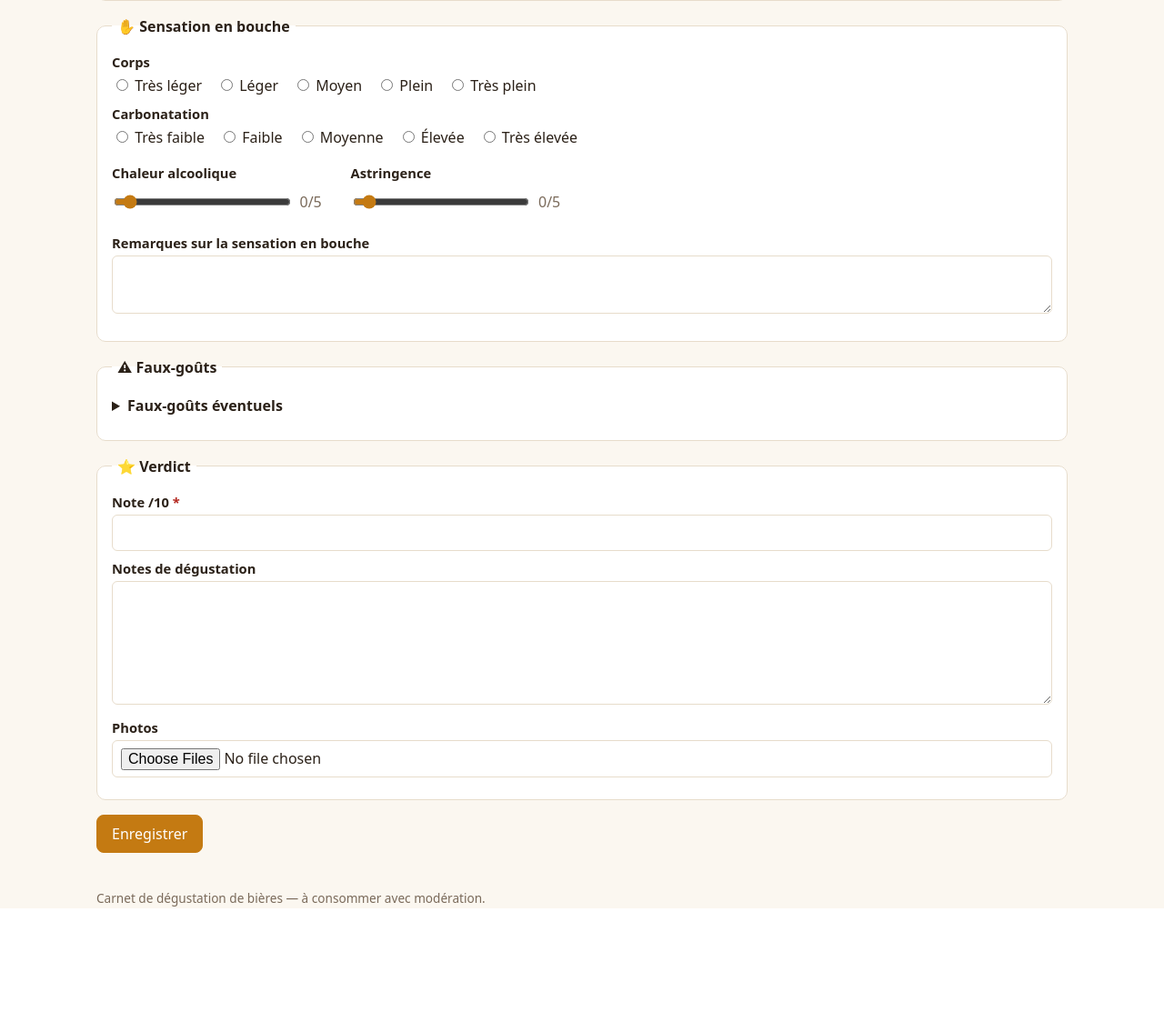
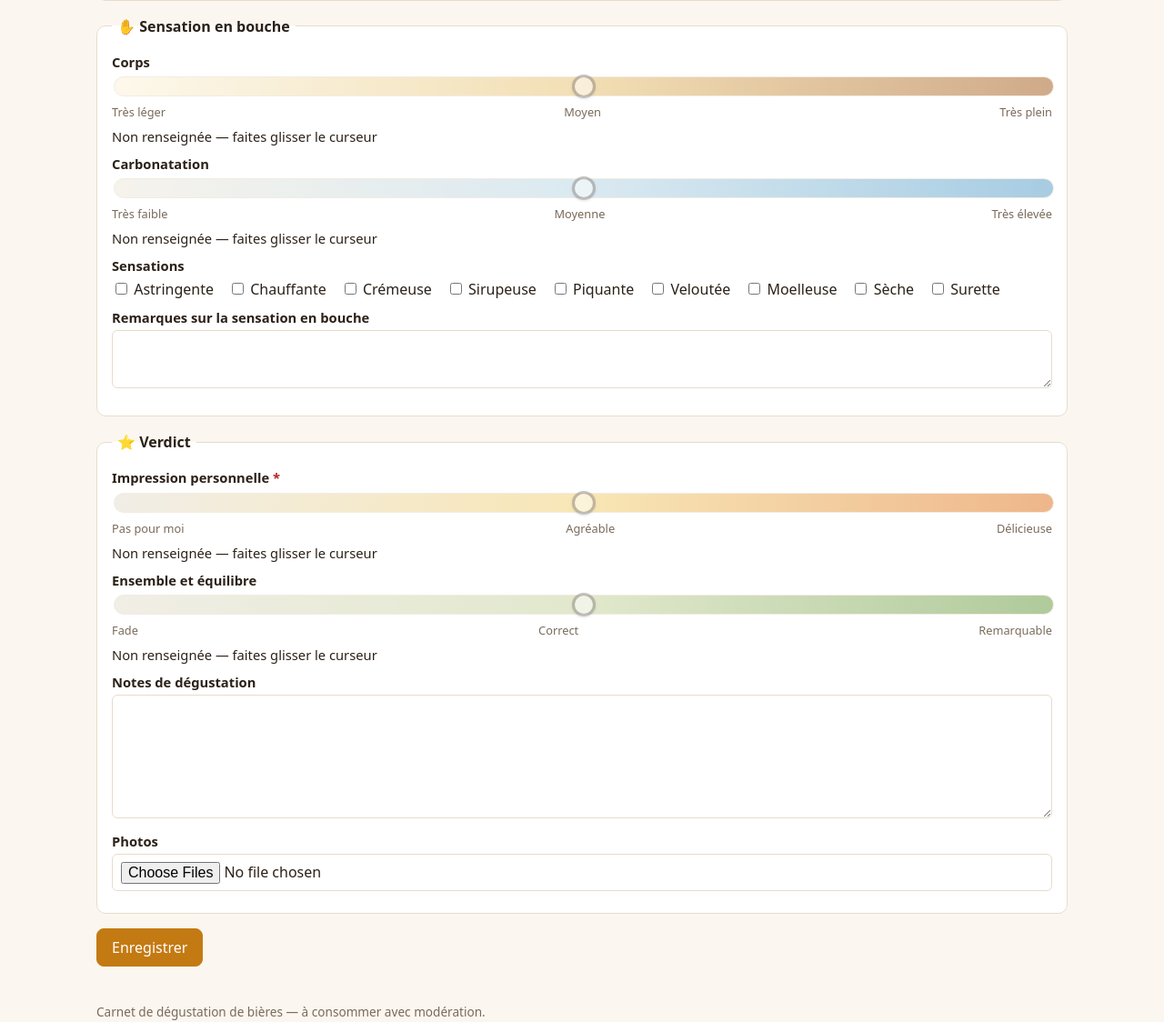
Before and after one commit to trahay/ZythoLog, a Django app: page /degustations/nouvelle/ in a window 1280 px wide. Shown: the part 2082-3206 px from the top of the page at 91% size. Before the commit the page ends 3081 px from the top, so only its background shows below. Run offline with Django 5.2, Linux system fonts and the light colour scheme; data that the repository does not hold is empty.

Commit message:
Sensation en bouche et verdict sur des curseurs à 5 points
- Corps et carbonatation en curseurs ; chaleur alcoolique et astringence
  remplacées par des cases à cocher « Sensations ».
- Retrait de la partie faux-goûts.
- Verdict : « Impression personnelle » (1–5) remplace la note /10
  (anciennes notes converties) ; ajout de « Ensemble et équilibre ».

Co-Authored-By: Claude Opus 5.5 <noreply@anthropic.com>

```diff
--- a/tastings/forms.py
+++ b/tastings/forms.py
@@ -19,20 +19,6 @@ class MultipleImageField(forms.ImageField):
         if isinstance(data, (list, tuple)):
             return [single(d, initial) for d in data]
         return [single(data, initial)] if data else []
-
-
-class RangeInput(forms.NumberInput):
-    input_type = "range"
-    template_name = "tastings/widgets/range.html"
-
-    def __init__(self, labels, attrs=None):
-        self.labels = labels
-        super().__init__(attrs={"min": 0, "max": 5, "step": 1, **(attrs or {})})
-
-    def get_context(self, name, value, attrs):
-        ctx = super().get_context(name, value, attrs)
-        ctx["widget"]["labels"] = self.labels
-        return ctx
 
 
 class ColorScaleInput(forms.Widget):
@@ -73,11 +59,6 @@ class ScaleInput(forms.Widget):
             label=labels.get(value, ""),
         )
         return ctx
-
-
-INTENSITY_FIELDS = [
-    "alcohol_warmth", "astringency",
-]
 
 
 BEER_FIELDS = ["beer_name", "brewery_name", "style", "abv", "ibu"]
@@ -135,8 +116,8 @@ class TastingForm(forms.ModelForm, BeerFieldsForm):
         label="Descripteurs de saveurs", choices=c.DESCRIPTORS, required=False,
         widget=forms.CheckboxSelectMultiple,
     )
-    off_flavors = forms.MultipleChoiceField(
-        label="Faux-goûts", choices=c.OFF_FLAVORS, required=False,
+    mouthfeel_sensations = forms.MultipleChoiceField(
+        label="Sensations", choices=c.MOUTHFEEL_SENSATIONS, required=False,
         widget=forms.CheckboxSelectMultiple,
     )
     photos = MultipleImageField(label="Photos", required=False)
@@ -146,7 +127,8 @@ class TastingForm(forms.ModelForm, BeerFieldsForm):
         exclude = ["beer", "user", "edit_token"]
         widgets = {
             "date": forms.DateInput(attrs={"type": "date"}, format="%Y-%m-%d"),
-            "rating": forms.NumberInput(attrs={"min": 0, "max": 10, "step": 0.5}),
+            "rating": ScaleInput(c.PERSONAL_IMPRESSION, c.PERSONAL_IMPRESSION_TICKS, c.PERSONAL_IMPRESSION_GRADIENT),
+            "balance": ScaleInput(c.BALANCE, c.BALANCE_TICKS, c.BALANCE_GRADIENT),
             "color_ebc": ColorScaleInput,
             "aroma_intensity": ScaleInput(c.SCALE_INTENSITY, c.SCALE_INTENSITY_TICKS, c.SCALE_INTENSITY_GRADIENT),
             "aroma_impression": ScaleInput(c.SCALE_IMPRESSION, c.SCALE_IMPRESSION_TICKS, c.SCALE_IMPRESSION_GRADIENT),
@@ -154,8 +136,8 @@ class TastingForm(forms.ModelForm, BeerFieldsForm):
             "flavor_impression": ScaleInput(c.SCALE_IMPRESSION, c.SCALE_IMPRESSION_TICKS, c.SCALE_IMPRESSION_GRADIENT),
             "clarity": ScaleInput(c.CLARITY, c.CLARITY_TICKS, c.CLARITY_GRADIENT),
             "head_retention": ScaleInput(c.HEAD_RETENTION, c.HEAD_RETENTION_TICKS, c.HEAD_RETENTION_GRADIENT),
-            "body": forms.RadioSelect,
-            "carbonation": forms.RadioSelect,
+            "body": ScaleInput(c.BODY, c.BODY_TICKS, c.BODY_GRADIENT),
+            "carbonation": ScaleInput(c.CARBONATION, c.CARBONATION_TICKS, c.CARBONATION_GRADIENT),
             "finish": forms.RadioSelect,
             **{f: forms.Textarea(attrs={"rows": 2}) for f in [
                 "appearance_notes", "aroma_notes", "flavor_notes", "mouthfeel_notes"]},
@@ -169,11 +151,8 @@ class TastingForm(forms.ModelForm, BeerFieldsForm):
         if beer is not None:
             for name in BEER_FIELDS:
                 del self.fields[name]
-        for name in INTENSITY_FIELDS:
-            self.fields[name].widget = RangeInput(dict(c.INTENSITY))
-            self.fields[name].required = False  # 0 par défaut (voir clean)
         # Les RadioSelect générés par Django ajoutent un choix vide « --------- »
-        for name in ["body", "carbonation", "finish"]:
+        for name in ["finish"]:
             self.fields[name].choices = [ch for ch in self.fields[name].choices if ch[0] != ""]
         # Un utilisateur connecté signe avec son compte : pas besoin de pseudo
         if user is not None and user.is_authenticated:
@@ -183,13 +162,6 @@ class TastingForm(forms.ModelForm, BeerFieldsForm):
         if beer:
             self.initial.update(beer_name=beer.name, brewery_name=beer.brewery.name,
                                 style=beer.style, abv=beer.abv, ibu=beer.ibu)
-
-    def clean(self):
-        cleaned = super().clean()
-        for name in INTENSITY_FIELDS:
-            if cleaned.get(name) is None:
-                cleaned[name] = 0
-        return cleaned
 
     def save_beer(self):
         if self.fixed_beer is not None:
--- a/tastings/models.py
+++ b/tastings/models.py
@@ -60,10 +60,6 @@ class Beer(models.Model):
         return reverse("tastings:beer_detail", args=[self.pk])
 
 
-def intensity(label):
-    return models.PositiveSmallIntegerField(label, choices=c.INTENSITY, default=0)
-
-
 class Tasting(models.Model):
     beer = models.ForeignKey(
         Beer, on_delete=models.CASCADE, related_name="tastings", verbose_name="bière"
@@ -120,15 +116,14 @@ class Tasting(models.Model):
     carbonation = models.PositiveSmallIntegerField(
         "carbonatation", choices=c.CARBONATION, null=True, blank=True
     )
-    alcohol_warmth = intensity("chaleur alcoolique")
-    astringency = intensity("astringence")
+    mouthfeel_sensations = models.JSONField("sensations", default=list, blank=True)
     mouthfeel_notes = models.TextField("remarques sur la sensation en bouche", blank=True)
 
-    off_flavors = models.JSONField("faux-goûts", default=list, blank=True)
 
-    rating = models.DecimalField(
-        "note /10", max_digits=3, decimal_places=1,
-        validators=[MinValueValidator(0), MaxValueValidator(10)],
+    # « rating » : impression personnelle de 1 (pas pour moi) à 5 (délicieuse)
+    rating = models.PositiveSmallIntegerField("impression personnelle", choices=c.PERSONAL_IMPRESSION)
+    balance = models.PositiveSmallIntegerField(
+        "ensemble et équilibre", choices=c.BALANCE, null=True, blank=True
     )
     notes = models.TextField("notes de dégustation", blank=True)
 
@@ -165,8 +160,9 @@ class Tasting(models.Model):
     def flavor_descriptor_labels(self):
         return [c.DESCRIPTOR_LABELS.get(k, k) for k in self.flavor_descriptors]
 
-    def off_flavor_labels(self):
-        return [c.OFF_FLAVOR_LABELS.get(k, k) for k in self.off_flavors]
+    def mouthfeel_sensation_labels(self):
+        return [c.MOUTHFEEL_SENSATION_LABELS.get(k, k) for k in self.mouthfeel_sensations]
+
 
     def aroma_profile(self):
         return [
--- a/tastings/static/tastings/style.css
+++ b/tastings/static/tastings/style.css
@@ -60,7 +60,6 @@ textarea { width: 100%; }
 .panel { background: var(--surface); border: 1px solid var(--border); border-radius: 10px; padding: 4px 16px 12px; margin-top: 16px; }
 .sheet .panel { margin-top: 0; }
 .panel h2 { font-size: 1.1em; }
-.panel.warn { border-color: var(--danger); }
 dl { display: grid; grid-template-columns: auto 1fr; gap: 4px 12px; margin: 0; }
 dt { color: var(--muted); } dd { margin: 0; }
 .swatch { display: inline-block; width: 14px; height: 14px; border-radius: 50%; margin-right: 6px; vertical-align: -2px; border: 1px solid var(--border); }
@@ -82,11 +81,9 @@ legend { font-weight: 700; padding: 0 6px; }
 .req { color: var(--danger); }
 .error { color: var(--danger); font-size: .88em; }
 .has-error input, .has-error select { border-color: var(--danger); }
-.field div:has(> div > label > input[type=radio]) { display: flex; flex-wrap: wrap; gap: 4px 16px; }
-.field label:has(input[type=radio]) { font-weight: normal; }
-.range-wrap { display: flex; align-items: center; gap: 8px; }
-.range-wrap input { flex: 1; accent-color: var(--accent); }
-.range-wrap output { width: 2.5em; color: var(--muted); }
+.field div:has(> div > label > input[type=radio]),
+.field-mouthfeel_sensations > div:has(> div > label > input[type=checkbox]) { display: flex; flex-wrap: wrap; gap: 4px 16px; }
+.field label:has(input[type=radio]), .field label:has(input[type=checkbox]) { font-weight: normal; }
 details { margin: 10px 0; } summary { cursor: pointer; font-weight: 600; }
 .descriptors > div { display: grid; grid-template-columns: repeat(auto-fill, minmax(220px, 1fr)); gap: 8px 16px; margin-top: 8px; }
 .descriptors > div > div > label { font-weight: 700; display: block; color: var(--muted); font-size: .9em; }
--- a/tastings/templates/tastings/_tasting_card.html
+++ b/tastings/templates/tastings/_tasting_card.html
@@ -3,7 +3,7 @@
     {% if photo %}<img src="{{ photo.image.url }}" alt="Photo de {{ t.beer.name }}">{% else %}<div class="placeholder">🍺</div>{% endif %}
   {% endwith %}
   <div class="card-body">
-    <span class="rating">{{ t.rating|floatformat:"-1" }}<small>/10</small></span>
+    <span class="rating" title="{{ t.get_rating_display }}">{{ t.rating }}<small>/5</small></span>
     {% if not hide_beer %}
       <strong>{{ t.beer.name }}</strong>
       <div class="muted">{{ t.beer.brewery.name }}{% if t.beer.style %} · {{ t.beer.style }}{% endif %}</div>
--- a/tastings/templates/tastings/beer_detail.html
+++ b/tastings/templates/tastings/beer_detail.html
@@ -21,7 +21,7 @@
   </div>
   <div class="score">
     {% if beer.avg_rating is not None %}
-      <span class="rating big">{{ beer.avg_rating|floatformat:1 }}<small>/10</small></span>
+      <span class="rating big">{{ beer.avg_rating|floatformat:1 }}<small>/5</small></span>
       <div class="muted small">moyenne sur {{ beer.tasting_count }} dégustation{{ beer.tasting_count|pluralize }}</div>
     {% endif %}
   </div>
--- a/tastings/templates/tastings/beer_list.html
+++ b/tastings/templates/tastings/beer_list.html
@@ -15,7 +15,7 @@
       <td><a href="{{ b.brewery.get_absolute_url }}">{{ b.brewery.name }}</a></td>
       <td>{% if b.style %}<a href="{% url 'tastings:beer_list' %}?style={{ b.style|urlencode }}">{{ b.style }}</a>{% endif %}</td>
       <td>{% if b.abv is not None %}{{ b.abv }} %{% endif %}</td>
-      <td>{% if b.avg_rating is not None %}{{ b.avg_rating|floatformat:1 }}/10{% else %}–{% endif %}</td>
+      <td>{% if b.avg_rating is not None %}{{ b.avg_rating|floatformat:1 }}/5{% else %}–{% endif %}</td>
       <td>{{ b.tasting_count }}</td>
     </tr>
   {% empty %}
--- a/tastings/templates/tastings/brewery_detail.html
+++ b/tastings/templates/tastings/brewery_detail.html
@@ -8,7 +8,7 @@
   <tbody>
   {% for b in beers %}
     <tr><td><a href="{{ b.get_absolute_url }}">{{ b.name }}</a></td><td>{% if b.style %}<a href="{% url 'tastings:beer_list' %}?style={{ b.style|urlencode }}">{{ b.style }}</a>{% endif %}</td>
-        <td>{% if b.avg_rating is not None %}{{ b.avg_rating|floatformat:1 }}/10{% else %}–{% endif %}</td>
+        <td>{% if b.avg_rating is not None %}{{ b.avg_rating|floatformat:1 }}/5{% else %}–{% endif %}</td>
         <td>{{ b.tasting_count }}</td></tr>
   {% endfor %}
   </tbody>
--- a/tastings/templates/tastings/home.html
+++ b/tastings/templates/tastings/home.html
@@ -17,7 +17,7 @@
   <tbody>
   {% for b in top_beers %}
     <tr><td><a href="{{ b.get_absolute_url }}">{{ b.name }}</a></td><td>{{ b.brewery.name }}</td>
-        <td>{% if b.style %}<a href="{% url 'tastings:beer_list' %}?style={{ b.style|urlencode }}">{{ b.style }}</a>{% endif %}</td><td>{{ b.avg_rating|floatformat:1 }}/10</td><td>{{ b.tasting_count }}</td></tr>
+        <td>{% if b.style %}<a href="{% url 'tastings:beer_list' %}?style={{ b.style|urlencode }}">{{ b.style }}</a>{% endif %}</td><td>{{ b.avg_rating|floatformat:1 }}/5</td><td>{{ b.tasting_count }}</td></tr>
   {% endfor %}
   </tbody>
 </table>
--- a/tastings/templates/tastings/tasting_form.html
+++ b/tastings/templates/tastings/tasting_form.html
@@ -82,23 +82,14 @@
     <legend>✋ Sensation en bouche</legend>
     {% include "tastings/_field.html" with field=form.body %}
     {% include "tastings/_field.html" with field=form.carbonation %}
-    <div class="cols">
-      {% include "tastings/_field.html" with field=form.alcohol_warmth %}
-      {% include "tastings/_field.html" with field=form.astringency %}
-    </div>
+    {% include "tastings/_field.html" with field=form.mouthfeel_sensations %}
     {% include "tastings/_field.html" with field=form.mouthfeel_notes %}
-  </fieldset>
-
-  <fieldset>
-    <legend>⚠ Faux-goûts</legend>
-    <details{% if form.off_flavors.value %} open{% endif %}><summary>Faux-goûts éventuels</summary>
-      <div class="descriptors">{{ form.off_flavors }}</div>
-    </details>
   </fieldset>
 
   <fieldset>
     <legend>⭐ Verdict</legend>
     {% include "tastings/_field.html" with field=form.rating %}
+    {% include "tastings/_field.html" with field=form.balance %}
     {% include "tastings/_field.html" with field=form.notes %}
     {% include "tastings/_field.html" with field=form.photos %}
     {% if tasting and tasting.photos.all %}
--- a/tastings/templates/tastings/widgets/range.html
+++ /dev/null
@@ -1 +0,0 @@
-<span class="range-wrap"><input type="{{ widget.type }}" name="{{ widget.name }}"{% if widget.value != None %} value="{{ widget.value|stringformat:'s' }}"{% endif %}{% include "django/forms/widgets/attrs.html" %} oninput="this.nextElementSibling.textContent=this.value+'/5'"><output>{{ widget.value|default:0 }}/5</output></span>
```
Also changed, not shown: tastings/choices.py (+40 -34 lines), tastings/templates/tastings/tasting_detail.html (+3 -10 lines), tastings/tests.py (+5 -5 lines), tastings/migrations/0009_mouthfeel_sensations.py (added), tastings/migrations/0010_verdict_scales.py (added).
